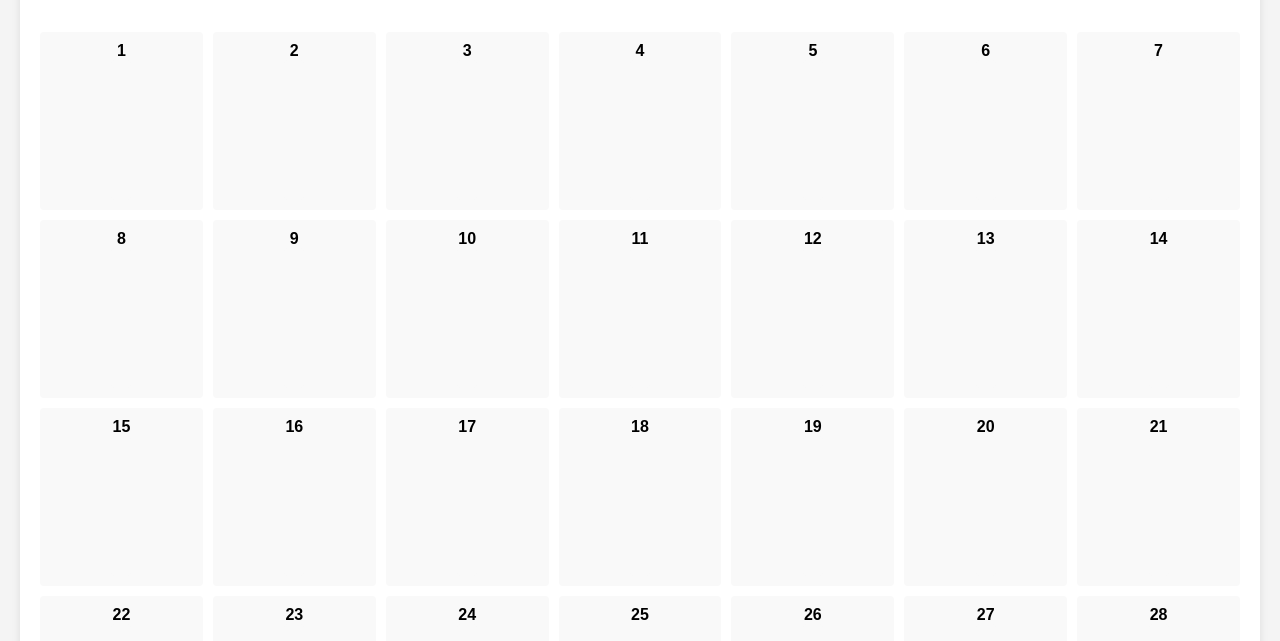
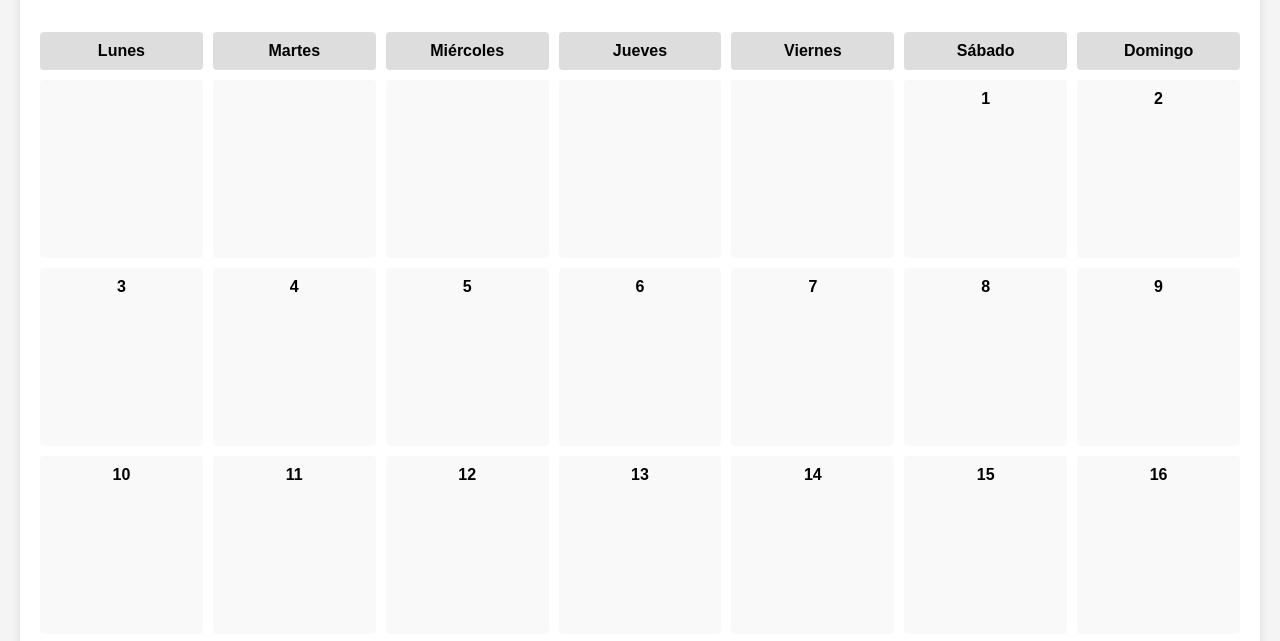
Before and after one commit to Alberto-Jove-Lafuente/CalendarioClases, a plain HTML site: page index.html in a window 1280 px wide. Shown: the part 98-739 px from the top of the page. Drawn offline with Linux system fonts and the light colour scheme.

Commit message:
calendario ordenado añadido

```diff
--- a/app.js
+++ b/app.js
@@ -1,4 +1,5 @@
 const monthNames = ["Enero", "Febrero", "Marzo", "Abril", "Mayo", "Junio", "Julio", "Agosto", "Septiembre", "Octubre", "Noviembre", "Diciembre"];
+const dayNames = ["Lunes", "Martes", "Miércoles", "Jueves", "Viernes", "Sábado", "Domingo"];
 let currentDate = new Date();
 let selectedMonth = currentDate.getMonth();
 let selectedYear = currentDate.getFullYear();
@@ -33,30 +34,40 @@ function loadCalendar() {
     calendar.innerHTML = ''; // Limpia el contenido anterior
 
     const daysInMonth = new Date(selectedYear, selectedMonth + 1, 0).getDate();
+    const firstDayOfMonth = new Date(selectedYear, selectedMonth, 1).getDay();
+    const offset = (firstDayOfMonth === 0 ? 6 : firstDayOfMonth - 1); // Ajustar para que lunes sea el primer día
+
+    // Crear array de 42 días (6 filas x 7 columnas)
+    const days = Array.from({ length: 42 }, (_, i) => {
+        const dayNumber = i >= offset && i < offset + daysInMonth ? i - offset + 1 : null;
+        return { date: dayNumber };
+    });
 
     console.log("Días en el mes:", daysInMonth);
     console.log("Calendario generado:", calendar);
 
-    for (let day = 1; day <= daysInMonth; day++) {
+    console.log("Días generados:", days);
+
+    days.forEach(({ date }) => {
         // Crear un contenedor para el día
         const dayCell = document.createElement('div');
         dayCell.classList.add('calendar-day');
-        dayCell.id = `day-${day}`;
-        dayCell.innerHTML = `<strong>${day}</strong>`; // Mostrar el número del día
 
-        let dayClasses = classes.filter(cls => {
+        if (date) {
+            dayCell.innerHTML = `<strong>${date}</strong>`; // Día del mes
+            const dayClasses = classes.filter(cls => {
                 const clsDate = new Date(cls.date);
                 return clsDate.getFullYear() === selectedYear &&
                        clsDate.getMonth() === selectedMonth &&
-                   clsDate.getDate() === day;
+                       clsDate.getDate() === date;
             });
 
             // ORDENAR LAS CLASES POR HORA DE INICIO
             dayClasses.sort((a, b) => a.start.localeCompare(b.start));
 
-        console.log(`Día ${day} ordenado:`, dayClasses); // Verificar clases por día ordenados
+            console.log(`Día ${date} ordenado:`, dayClasses); // Verificar clases por día ordenados
 
-        let classList = document.createElement('div');
+            const classList = document.createElement('div');
 
             dayClasses.forEach(cls => {
                 const classItem = document.createElement('p');
@@ -67,8 +78,15 @@ function loadCalendar() {
             });
 
             dayCell.appendChild(classList);
+
+        }
+
         calendar.appendChild(dayCell);
-    }
+    });
+
+     // 👉 Actualizar el mes y el año en el encabezado
+     const monthName = monthNames[selectedMonth];
+     document.getElementById('month-name').textContent = `${monthName} ${selectedYear}`;
 }
 
 // Función para obtener las clases de un día específico
--- a/index.html
+++ b/index.html
@@ -13,6 +13,17 @@
             <h1 id="month-name">Marzo 2025</h1>
             <button id="next-month">›</button>
         </header>
+
+        <div id="weekdays">
+            <div class="day-header">Lunes</div>
+            <div class="day-header">Martes</div>
+            <div class="day-header">Miércoles</div>
+            <div class="day-header">Jueves</div>
+            <div class="day-header">Viernes</div>
+            <div class="day-header">Sábado</div>
+            <div class="day-header">Domingo</div>
+        </div>
+
 
         <div id="calendar">
              <!-- Aquí van las celdas del calendario -->
--- a/styles.css
+++ b/styles.css
@@ -44,12 +44,12 @@ button:hover {
     background-color: #45a049;
 }
 
-/* Calendario */
-#calendar {
+/* Días de la semana */
+#weekdays {
     display: grid;
-    grid-template-columns: repeat(7, 1fr); /* 7 días de la semana */
+    grid-template-columns: repeat(7, 1fr);
     gap: 10px;
-    width: 100%;
+    margin-bottom: 10px;
 }
 
 .day-header {
@@ -58,6 +58,14 @@ button:hover {
     padding: 10px;
     background-color: #ddd;
     border-radius: 4px;
+}
+
+/* Calendario */
+#calendar {
+    display: grid;
+    grid-template-columns: repeat(7, 1fr); /* 7 días de la semana */
+    gap: 10px;
+    width: 100%;
 }
 
 /* Días del mes */
```
Lines whose indentation alone changed are shown as unchanged.
